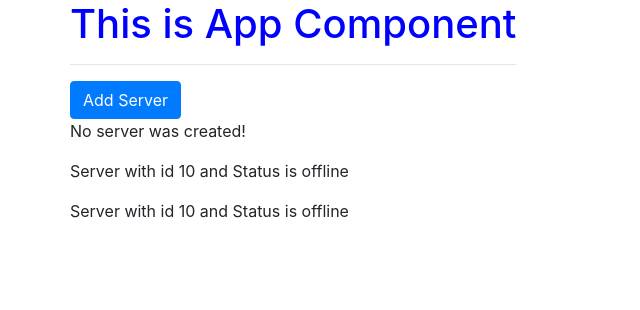
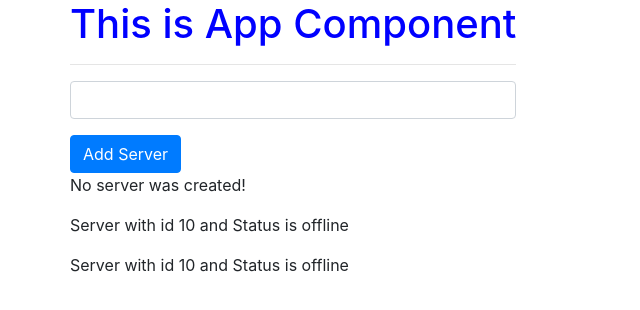
Before and after one commit to jaypalsodha/Angular-8, an Angular app in the folder angular-learning/: page / in a window 1280 px wide. Shown: the top 310 px of the page, without its empty margins (0-640 px from the left). Built offline with nearby package versions, Linux system fonts and the light colour scheme.

Commit message:
passing-data-in-event

```diff
--- a/angular-learning/src/app/servers/servers.component.html
+++ b/angular-learning/src/app/servers/servers.component.html
@@ -1,8 +1,13 @@
+
+<input type="text" class="form-control" (input)="onUpdateServer($event)">
+<p> {{ serverName }} </p>
+
 <button class="btn btn-primary"
  [disabled]="!allowNewServer"
  (click)="onCreateServer()">
     Add Server
 </button>
 <p> {{ serverCreationStatus }} </p>
+
 <app-server></app-server>
 <app-server></app-server>
--- a/angular-learning/src/app/servers/servers.component.ts
+++ b/angular-learning/src/app/servers/servers.component.ts
@@ -12,6 +12,7 @@ import { Component, OnInit } from '@angular/core';
 export class ServersComponent implements OnInit {
 
   allowNewServer: boolean = false;
+  serverName :string="";
   serverCreationStatus:string ="No server was created!";
   constructor() {
     setTimeout((
@@ -26,6 +27,4 @@ export class ServersComponent implements OnInit {
   onCreateServer(){
     this.serverCreationStatus = "Server was created!"
   }
-
-
 }
```
